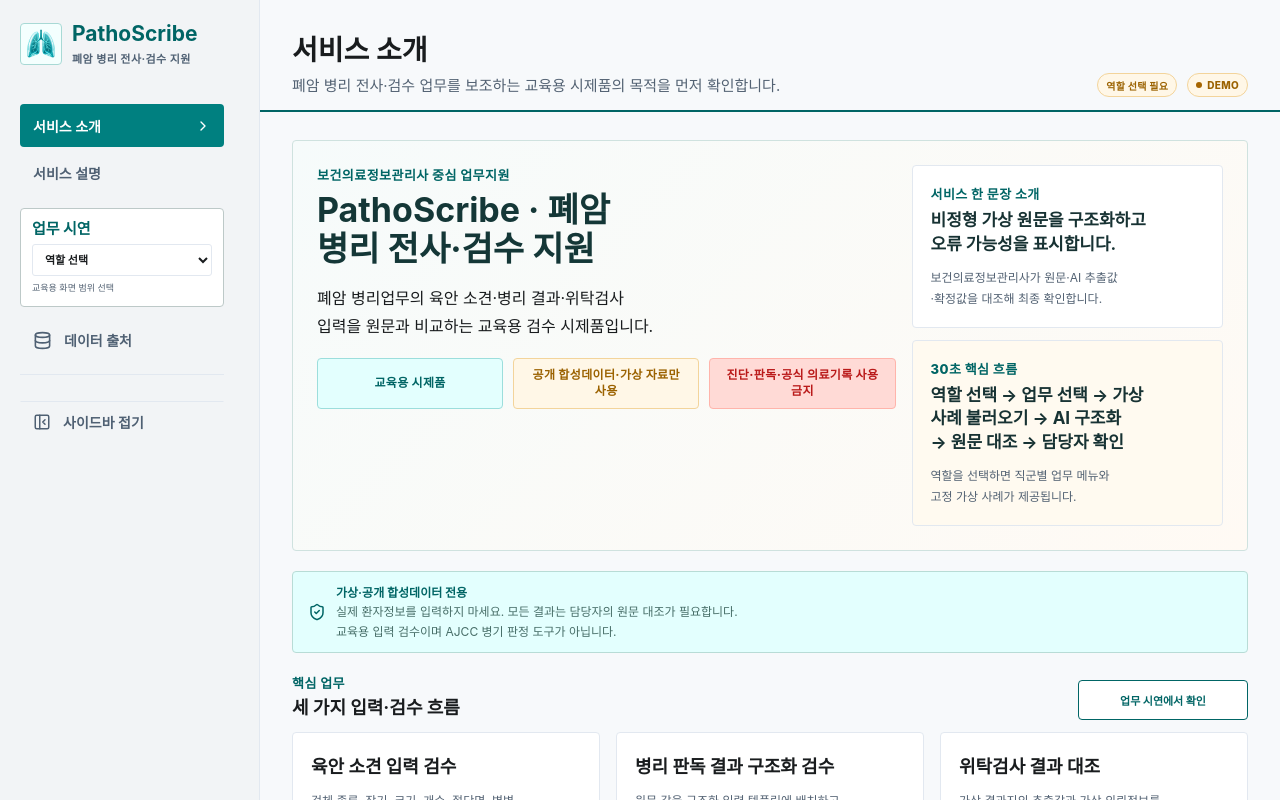
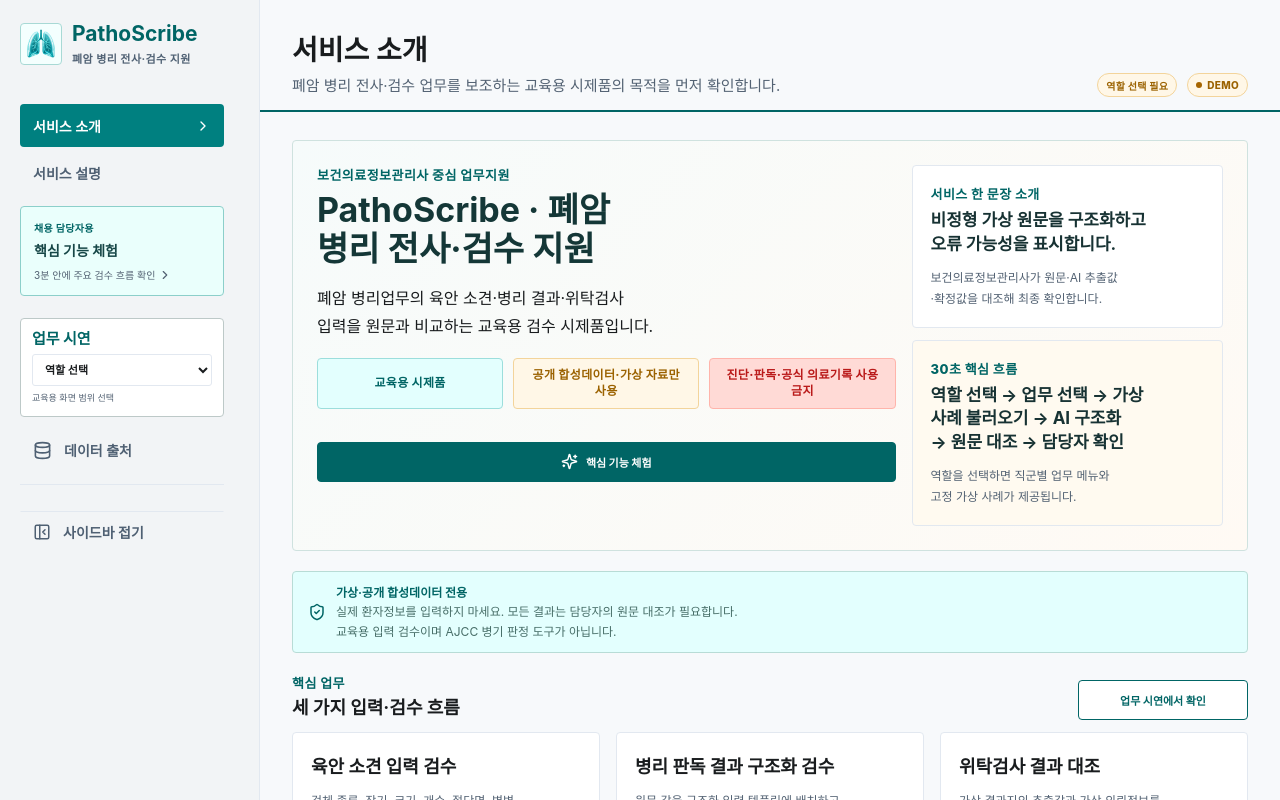
Before and after one commit to ssoio66/PathoScribe, a Next.js app: page / in a window 1280 px wide. Shown: the top 800 px of the page. Built offline with nearby package versions, Linux system fonts and the light colour scheme.

Commit message:
feat: add health information manager core feature demo

```diff
--- /dev/null
+++ b/app/demo/health-information-manager/page.tsx
@@ -0,0 +1,5 @@
+import { PathoScribeApp } from "@/components/pathoscribe-app";
+
+export default function HealthInformationManagerDemo() {
+  return <PathoScribeApp initialRole="him" initialView="pathology" />;
+}
--- a/app/globals.css
+++ b/app/globals.css
@@ -23,6 +23,15 @@
 .sidebar nav button,.collapse-button { position:relative; width:100%; min-height:43px; flex:0 0 auto; display:flex; align-items:center; gap:12px; border:1px solid transparent; border-radius:4px; padding:0 12px; color:var(--sidebar-muted); background:transparent; font-size:14px; font-weight:600; text-align:left; white-space:nowrap; overflow:hidden; }
 .sidebar nav button:hover,.collapse-button:hover { color:var(--teal-dark); background:#e6e8ea; }.sidebar nav button.active { color:#fff; background:#008080; }.sidebar nav button.active::before { display:none; }.sidebar nav span,.collapse-button span { min-width:0; flex:1; overflow:hidden; text-overflow:ellipsis; }.nav-chevron { flex:0 0 auto; margin-left:auto; }
 .sidebar-primary-nav { margin-bottom:4px; }
+.sidebar-demo-card { display:block; margin:8px 0 12px; padding:13px; border:1px solid #8ccfca; border-radius:4px; color:#164747; background:#eafffc; text-decoration:none; }
+.sidebar-demo-card:hover { border-color:var(--teal); background:#ddfaf6; }
+.sidebar-demo-card .eyebrow { color:var(--teal-dark); font-size:10px; }
+.sidebar-demo-card strong,.sidebar-demo-card small { display:block; }
+.sidebar-demo-card strong { margin-top:5px; font-size:14px; }
+.sidebar-demo-card small { display:flex; align-items:center; gap:3px; margin-top:7px; color:var(--muted); font-size:10px; }
+.sidebar-collapsed .sidebar-demo-card { width:42px; height:42px; margin-inline:auto; padding:0; overflow:hidden; font-size:0; }
+.sidebar-collapsed .sidebar-demo-card strong { display:none; }
+.sidebar-collapsed .sidebar-demo-card small { justify-content:center; height:100%; margin:0; }
 .sidebar-common-nav { margin:0 0 16px; padding-bottom:12px; border-bottom:1px solid var(--line); }
 .sidebar-section-label { display:block; padding:0 12px 6px; color:var(--muted); font-size:11px; font-weight:850; letter-spacing:.04em; text-transform:uppercase; }
 .sidebar-primary-button { width:100%; min-height:42px; display:flex; align-items:center; justify-content:center; gap:8px; margin:0 0 20px; border:1px solid var(--teal-dark); border-radius:4px; color:#fff; background:var(--teal-dark); font-size:12px; font-weight:800; }.sidebar-primary-button:hover { background:#004f4f; }.sidebar-collapsed .sidebar-primary-button { width:42px; margin-inline:auto; padding:0; font-size:0; }.sidebar-collapsed .sidebar-primary-button svg { margin:0; }
--- a/components/pathoscribe-app.tsx
+++ b/components/pathoscribe-app.tsx
@@ -445,6 +445,9 @@
             <StatusChip tone="teal">교육용 시제품</StatusChip>
             <StatusChip tone="warning">공개 합성데이터·가상 자료만 사용</StatusChip>
             <StatusChip tone="danger">진단·판독·공식 의료기록 사용 금지</StatusChip>
+          </div>
+          <div className="intro-actions">
+            <button type="button" className="primary-button" onClick={() => onNavigate("demo")}><Sparkles size={17} />핵심 기능 체험</button>
           </div>
         </div>
         <div className="intro-hero-side">
@@ -2499,9 +2502,9 @@
   );
 }
 
-export function PathoScribeApp() {
-  const [activeView, setActiveView] = useState<ViewId>("intro");
-  const [activeRole, setActiveRole] = useState<ActiveRoleId>(null);
+export function PathoScribeApp({ initialView = "intro", initialRole = null }: { initialView?: ViewId; initialRole?: ActiveRoleId } = {}) {
+  const [activeView, setActiveView] = useState<ViewId>(initialView);
+  const [activeRole, setActiveRole] = useState<ActiveRoleId>(initialRole);
   const [mobileNavOpen, setMobileNavOpen] = useState(false);
   const [sidebarCollapsed, setSidebarCollapsed] = useState(false);
   const [sessionReviewed, setSessionReviewed] = useState(0);
@@ -2596,6 +2599,11 @@
         <nav className="sidebar-primary-nav" aria-label="서비스 메뉴">
           {PRIMARY_MENU_ITEMS.filter(({ id }) => id !== "demo").map(({ id, label }) => <button type="button" key={id} className={activeView === id ? "active" : ""} onClick={() => navigate(id)} title={sidebarCollapsed ? label : undefined}><span>{label}</span>{activeView === id && <ChevronRight className="nav-chevron" size={16} />}</button>)}
         </nav>
+        <a className="sidebar-demo-card" href="/demo/health-information-manager">
+          <span className="eyebrow">채용 담당자용</span>
+          <strong>핵심 기능 체험</strong>
+          <small>3분 안에 주요 검수 흐름 확인 <ChevronRight size={14} /></small>
+        </a>
         <label className="sidebar-role-picker">
           <span>업무 시연</span>
           <select value={activeRole ?? ""} onChange={(event) => changeRole((event.target.value || null) as ActiveRoleId)} aria-label="업무 시연 역할 선택">
```
Also changed, not shown: 2 other files (tests, documents, lock files or other folders).
